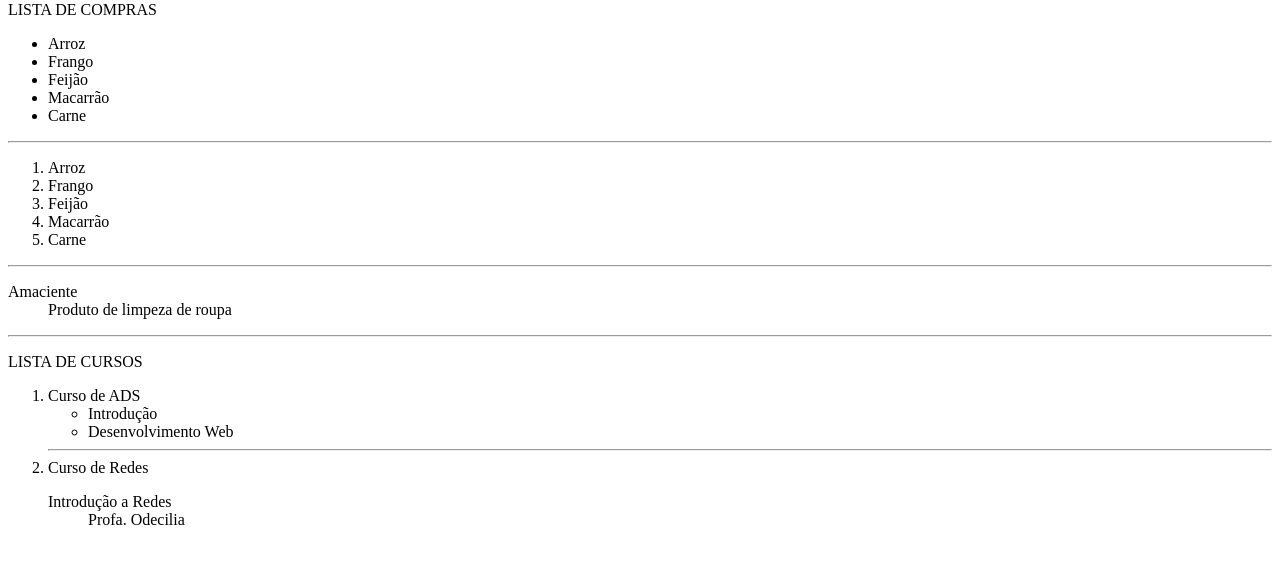
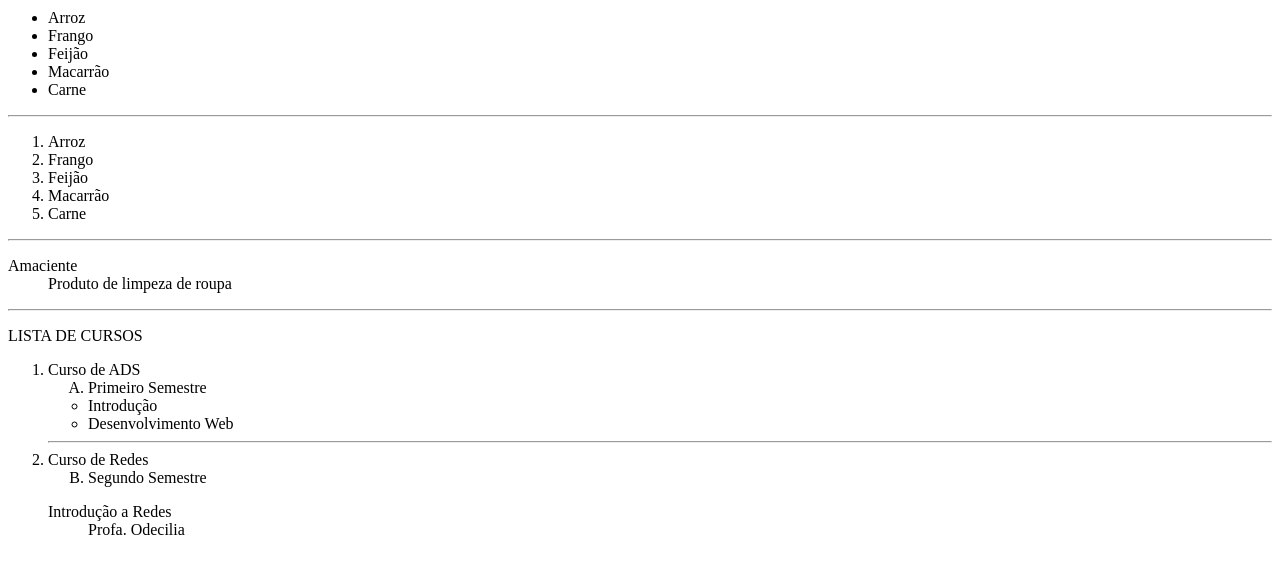
Before and after one commit to gabrielmedsantos/DesenvolvimentoWeb, a plain HTML site: page index.html in a window 1280 px wide. Shown: the part 105-678 px from the top of the page. Drawn offline with Linux system fonts and the light colour scheme.

Commit message:
Update index.html

```diff
--- a/index.html
+++ b/index.html
@@ -1,7 +1,3 @@
-Olá mundo.
-olá mundo 2
-ola mundo 3
-hello Word
 <!DOCTYPE html>
 <html lang="en">
 <head>
@@ -41,7 +37,9 @@ hello Word
 <!-- Lista Ordenada-->
 <ol>
 <li>Curso de ADS</li>
-<ol type="A"></ol>
+<ol type="A">
+    <li>Primeiro Semestre</li>
+</ol>
 <ul>
     <li>Introdução</li>
     <li>Desenvolvimento Web</li>
@@ -49,7 +47,9 @@ hello Word
 <hr>
 
     <li>Curso de Redes</li>
-    <ol type=" Segundo Semestre"></ol>
+    <ol type="A" start="2">
+        <li>Segundo Semestre</li>
+    </ol>
     <dl> <!-- Descrição de Lista -->
         <dt>Introdução a Redes</dt>
         <dd> Profa. Odecilia</dd>
```
